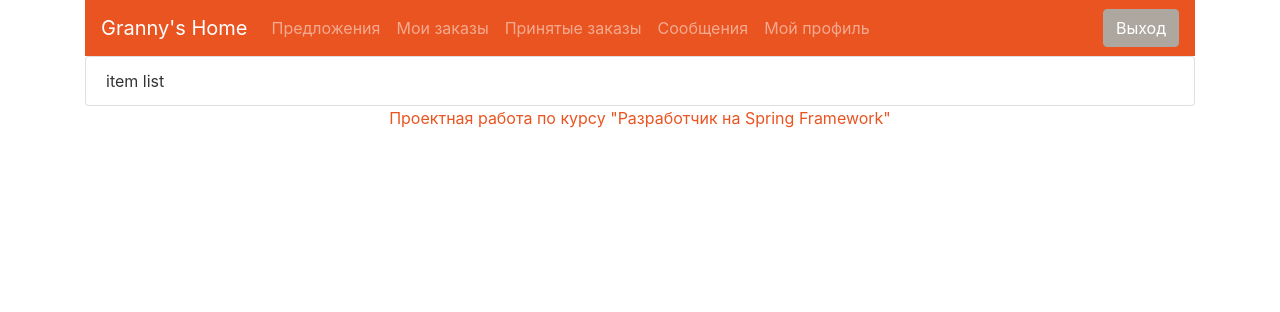
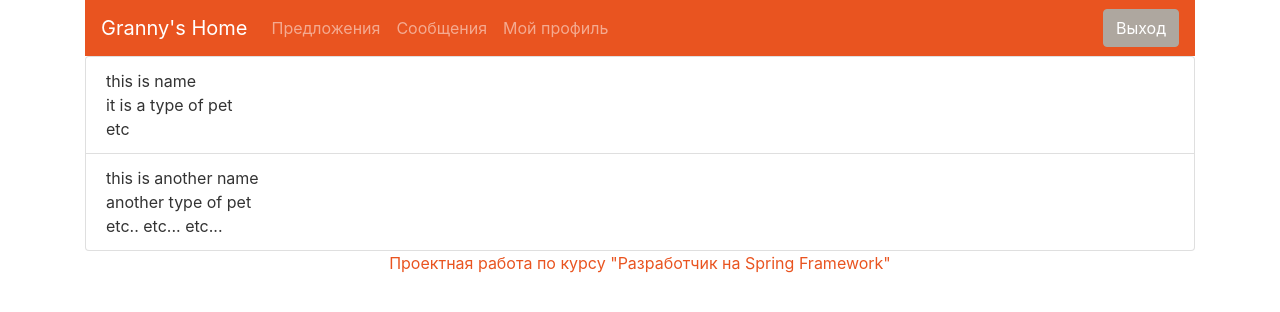
Before and after one commit to ramoni73/grannys-home-client, a React (Create React App) app: page /offers in a window 1280 px wide. Shown: the top 312 px of the page. Built offline with nearby package versions, Linux system fonts and the light colour scheme.

Commit message:
fix item details

```diff
--- a/src/components/header/Header.js
+++ b/src/components/header/Header.js
@@ -17,12 +17,6 @@ const Header = () => {
                         <Link className="nav-link" to="/offers/">Предложения</Link>
                     </li>
                     <li className="nav-item">
-                        <Link className="nav-link" to="/myAcceptedOffers/">Мои заказы</Link>
-                    </li>
-                    <li className="nav-item">
-                        <Link className="nav-link" to="/acceptedOffers/">Принятые заказы</Link>
-                    </li>
-                    <li className="nav-item">
                         <Link className="nav-link" to="/chats/">Сообщения</Link>
                     </li>
                     <li className="nav-item">
--- a/src/components/itemDetails/ItemDetails.js
+++ b/src/components/itemDetails/ItemDetails.js
@@ -4,15 +4,33 @@ import './ItemDetails.css'
 export default class ItemDetails extends Component {
     constructor() {
         super();
-
         this.state = {
-
+            id: null,
+            name: null,
+            type: null,
+            etc: null
         }
     }
 
+    componentDidMount() {
+        const {id, name, type, etc} = this.props.data;
+        this.setState({
+            id: id,
+            name: name,
+            type: type,
+            etc: etc
+        })
+    }
+
     render() {
+        const {name, type, etc} = this.state;
+
         return(
-            <span>Select a item from a list</span>
+            <li className="list-group-item">
+                <div>{name}</div>
+                <div>{type}</div>
+                <div>{etc}</div>
+            </li>
         )
     }
 }
--- a/src/components/itemList/ItemList.js
+++ b/src/components/itemList/ItemList.js
@@ -1,10 +1,18 @@
 import React from "react";
 import './ItemList.css'
+import ItemDetails from "../itemDetails/ItemDetails";
 
 const ItemList = (props) => {
+    const {rows} = props;
+    const itemDetailsRows = rows.map((item) => {
+        return(
+            <ItemDetails data={item} key={item.id}/>
+        )
+    })
+
     return(
         <ul className="list-group">
-            <li className="list-group-item">item list</li>
+            {itemDetailsRows}
         </ul>
     )
 }
--- a/src/components/pages/OffersPage.js
+++ b/src/components/pages/OffersPage.js
@@ -18,7 +18,7 @@ const OffersPage = () => {
     ]
     return (
         <>
-            <ItemList />
+            <ItemList rows={rows} />
         </>
     )
 };
```
